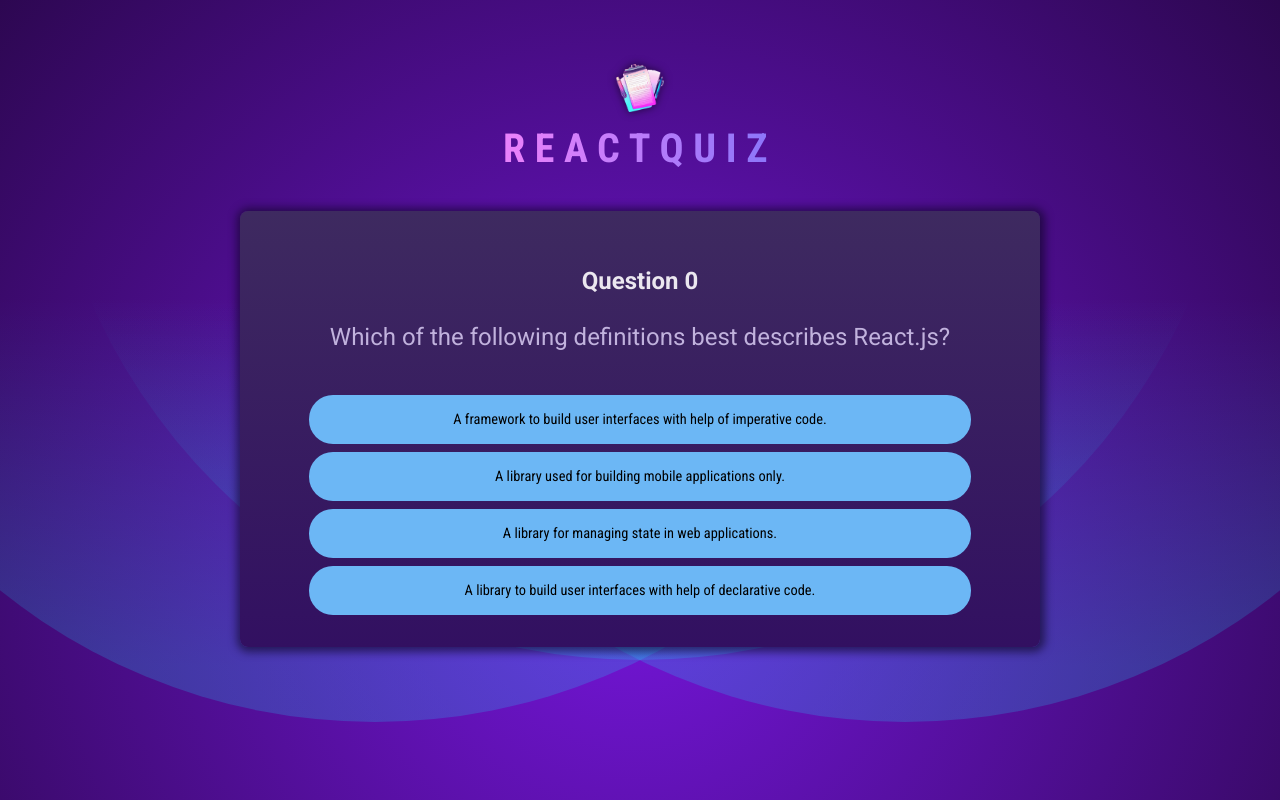
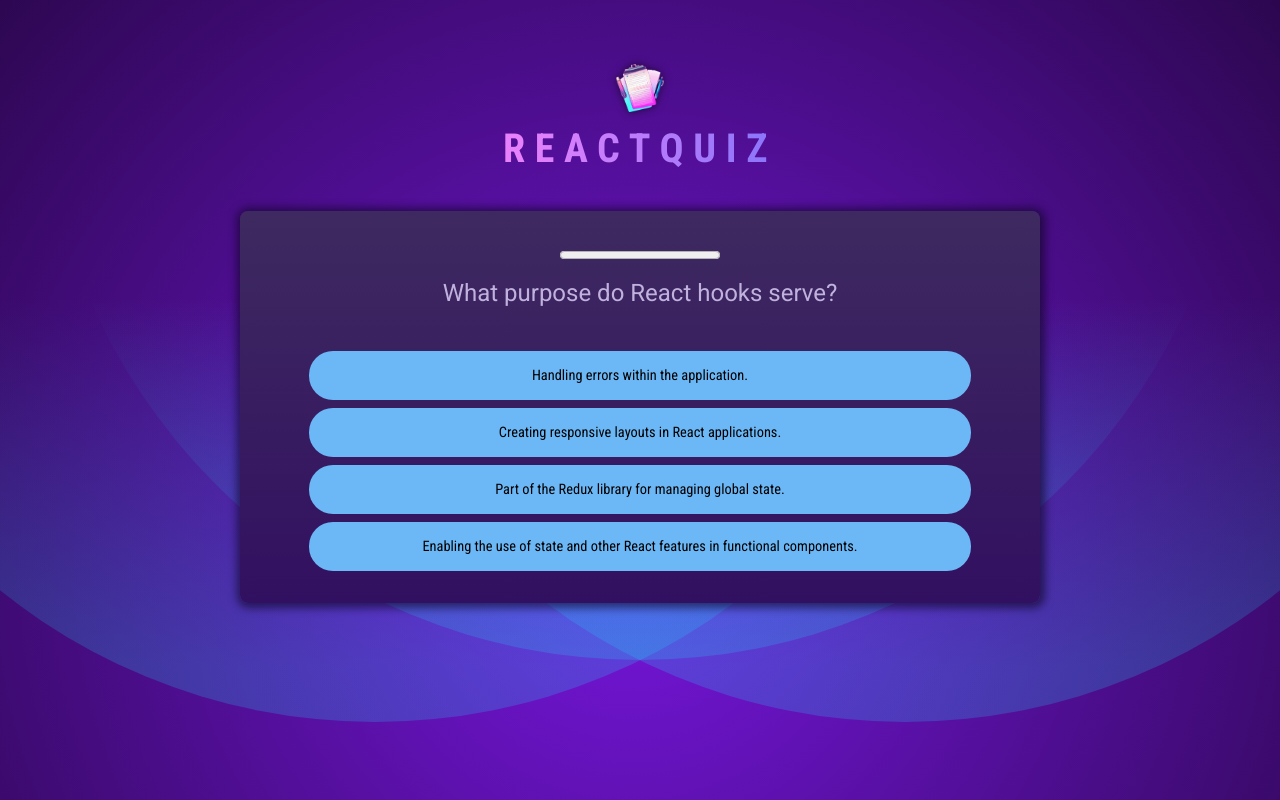
Before and after one commit to NikoZ21/react-projects, a React (Vite) app in the folder quiz-app/: page / in a window 1280 px wide. Built offline with nearby package versions, Linux system fonts and the light colour scheme.

Commit message:
Added timer component ⏳

```diff
--- /dev/null
+++ b/quiz-app/src/components/QuestionTimer.jsx
@@ -0,0 +1,21 @@
+import { useState, useEffect } from "react";
+
+export default function QuestionTimer({ timeout, onTimeout }) {
+  const [timeRemaining, setTimeRemaining] = useState(timeout);
+
+  useEffect(() => {
+    const timer = setTimeout(() => {
+      onTimeout();
+    }, timeout);
+    return () => clearTimeout(timer);
+  }, [timeout, onTimeout]);
+
+  useEffect(() => {
+    const timer = setInterval(() => {
+      setTimeRemaining((prevTime) => prevTime - 10);
+    }, 10);
+    return () => clearInterval(timer);
+  }, []);
+
+  return <progress id="question-timer" max={timeout} value={timeRemaining} />;
+}
--- a/quiz-app/src/components/Quiz.jsx
+++ b/quiz-app/src/components/Quiz.jsx
@@ -1,8 +1,8 @@
 import { useState } from "react";
 
 import questions from "../questions";
-
 import quizCompleteImage from "../assets/quiz-complete.png";
+import QuestionTimer from "./QuestionTimer";
 
 export default function Quiz() {
   const [userAnswers, setUserAnswers] = useState([]);
@@ -28,7 +28,10 @@
 
   return (
     <div id="quiz">
-      <h2>Question {activeQuestionIndex}</h2>
+      <QuestionTimer
+        timeout={3000}
+        onTimeout={() => handleAnswerClick("skipped")}
+      />
       <div id="question">
         <h2>{questions[activeQuestionIndex].text}</h2>
         <ul id="answers">
```
